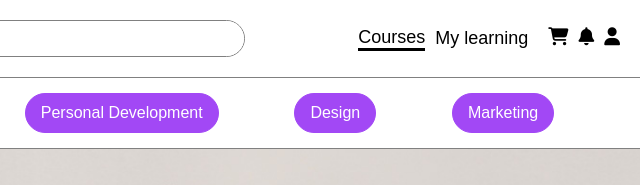
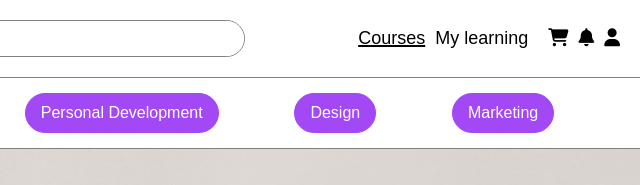
Before and after one commit to Harish718k/Udemyclone, a plain HTML site: page index.html in a window 1280 px wide. In both pictures the pointer is over the item "Courses". Shown: the top 185 px of the page, 640-1280 px from the left. Drawn offline with Linux system fonts and the light colour scheme; a web font is replaced by a local one.

Commit message:
details added

```diff
--- a/style.css
+++ b/style.css
@@ -69,7 +69,7 @@ header .nav1 ul li{
     cursor: pointer;
 }
 header .nav1 ul li:hover{
-    border-bottom: 3px solid black;
+    text-decoration: underline 2px;
 }
 
 header .nav2{
@@ -225,7 +225,7 @@ footer .footer_container .links{
     list-style: none;
     width: fit-content;
     margin: 20px 0px;
-    transition: 0.3s ease;
+    cursor: pointer;
 }
 .footer_container .links div ul li:hover{
     text-decoration: underline 2px;
```
